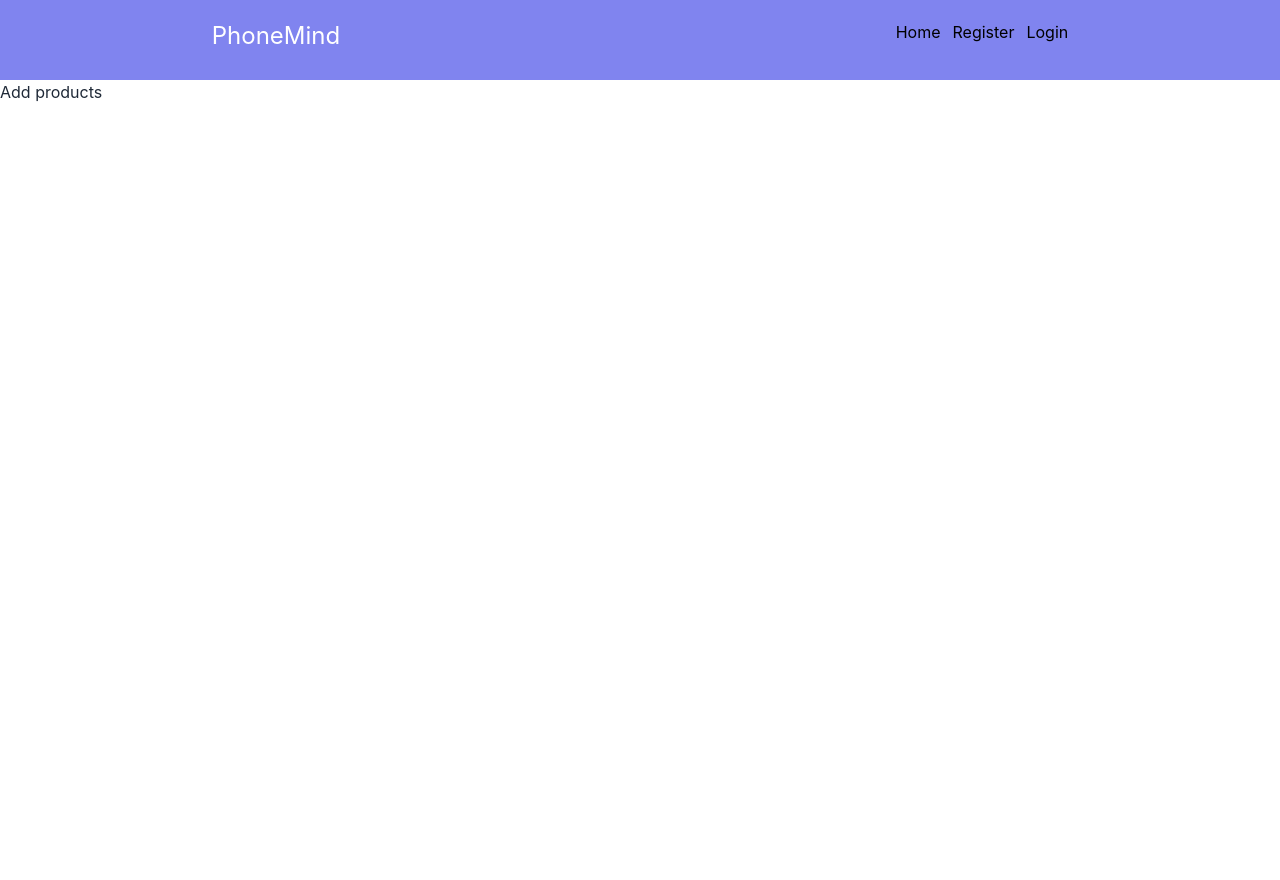
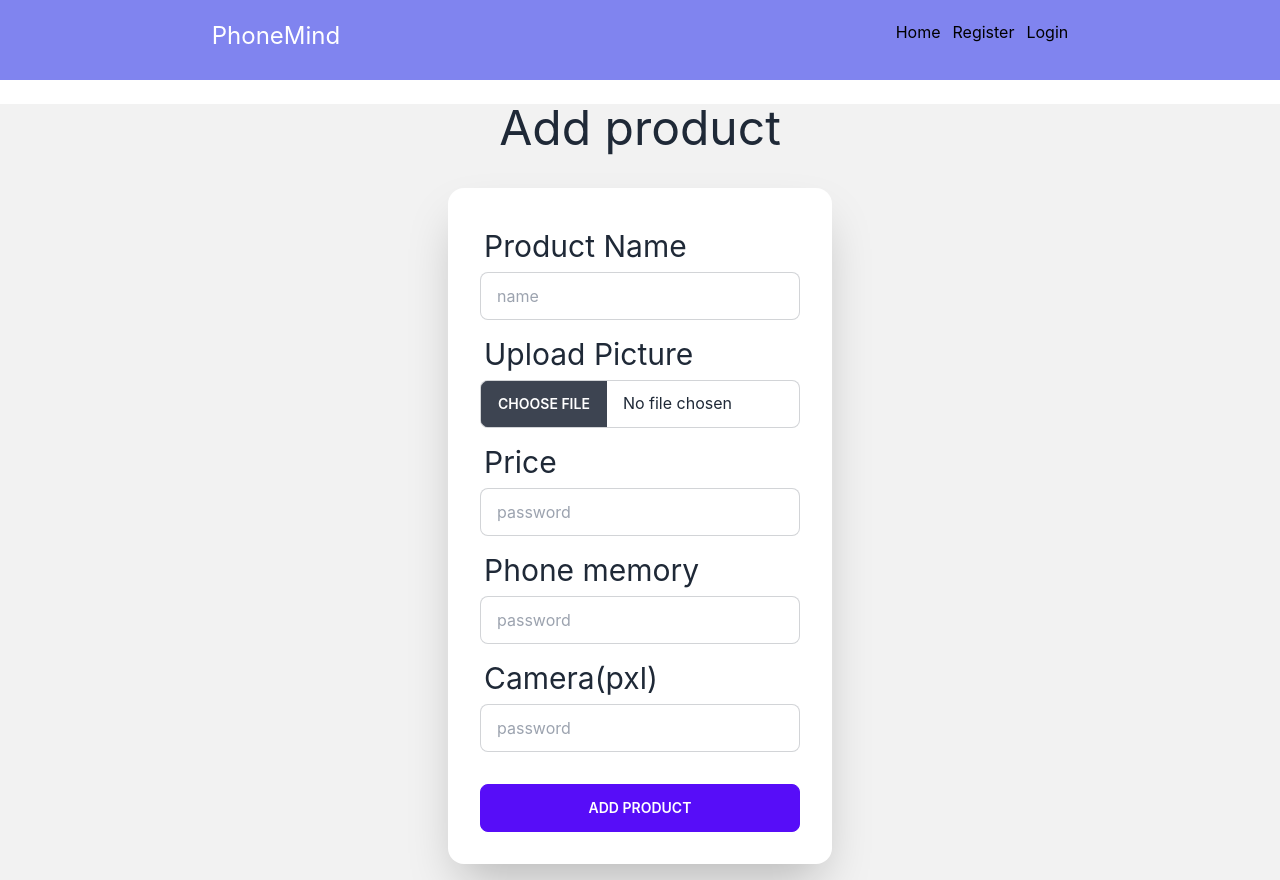
Before and after one commit to sou2000s/mobile-markerplace-client, a React (Create React App) app: page /addProducts in a window 1280 px wide. Before the commit the page ends 800 px from the top, so only its background shows below. Built offline with nearby package versions, Linux system fonts and the light colour scheme; no server answers.

Commit message:
cart total price and delete product from cart adeded

```diff
--- a/package.json
+++ b/package.json
@@ -3,6 +3,7 @@
   "version": "0.1.0",
   "private": true,
   "dependencies": {
+    "@tanstack/react-query": "^4.20.4",
     "@testing-library/jest-dom": "^5.16.5",
     "@testing-library/react": "^13.4.0",
     "@testing-library/user-event": "^13.5.0",
--- a/src/Components/Navbar.js
+++ b/src/Components/Navbar.js
@@ -10,7 +10,7 @@ import { useUserRole } from "../Hooks/useUserRole";
 
 const Navbar = () => {
   // const { logOut, user } = useContext(AuthContext);
-  const {logout , user} = useContext(AuthContext)
+  const {logout , user , cart} = useContext(AuthContext)
   // const [user ,setUser] = useState('')
   const [open, setOpen] = useState(false);
   const [userRole] =  useUserRole(user?.email)
@@ -34,7 +34,7 @@ const Navbar = () => {
   return (
     <div className="bg-[#8084ef] text-white h-20 md:p-5  flex justify-around ">
       <div className="flex md:mt-0 mt-4">
-        <h1 className="text-2xl">PhoneMind</h1>
+        <Link className="text-2xl" to='/'>PhoneMind</Link>
         {/* <img src={BrandImage} className="rounded-xl h-10  w-9 ml-3" alt="" /> */}
       </div>
 
@@ -58,7 +58,7 @@ const Navbar = () => {
           <NavLink className="ml-3" to="/cart" style={({ isActive }) =>
               isActive ? activeStyle : undefined
             }>
-           Cart
+           Cart {cart}
           </NavLink>
         </li>
 
--- a/src/Contexts/AuthProvider.js
+++ b/src/Contexts/AuthProvider.js
@@ -8,6 +8,7 @@ const AuthProvider = ({children}) => {
     const [user , setUser] = useState(null)
     const [userProfile , setUserProfile] = useState()
     const [loading  , setLoading] = useState(true)
+    const [cart , setCart] = useState(0)
 
      const test = {name: "Taa"}
 
@@ -49,7 +50,7 @@ const AuthProvider = ({children}) => {
         return ()=> unsubscribe()
     } , [userProfile])
 
-    const authInfo = { test,createUser ,setUserNameAndProfile , logout , loading , setLoading , login , user , setUserProfile  , setUser , googleAuthentication}
+    const authInfo = { cart , setCart,createUser ,setUserNameAndProfile , logout , loading , setLoading , login , user , setUserProfile  , setUser , googleAuthentication}
 
 
 
--- a/src/Routes/routes.js
+++ b/src/Routes/routes.js
@@ -5,13 +5,14 @@ import Cart from '../pages/Cart'
 import Login from "../pages/Login";
 import Register from "../pages/Register";
 import AddProducts from "../pages/AddProducts";
+import PrivateRoute from "./PrivateRoute/PrivateRoute";
 const routes = createBrowserRouter([
      {
         path:"/",
         element: <Main/>,
         children: [
             {path:'/' , element:<Home/>},
-            {path:"/cart" , element:<Cart/>},
+            {path:"/cart" , element:<PrivateRoute><Cart/></PrivateRoute>},
             {path:"/login" , element:<Login/>},
             {path:"/register" , element:<Register/>},
             {path:'/addProducts' , element:<AddProducts/>}
--- a/src/index.js
+++ b/src/index.js
@@ -4,16 +4,20 @@ import './index.css';
 import App from './App';
 import reportWebVitals from './reportWebVitals';
 import AuthProvider from './Contexts/AuthProvider';
+import { QueryClient, QueryClientProvider } from '@tanstack/react-query';
 
 const root = ReactDOM.createRoot(document.getElementById('root'));
 
+const queryClient = new QueryClient()
 
 root.render(
   <React.StrictMode>
+  <QueryClientProvider  client={queryClient}>
   <AuthProvider>
    <App />
 
   </AuthProvider>
+  </QueryClientProvider>
 
 
   </React.StrictMode>
--- a/src/pages/AddProducts.js
+++ b/src/pages/AddProducts.js
@@ -1,10 +1,61 @@
 import React from 'react';
+import { Link } from 'react-router-dom';
 
 const AddProducts = () => {
     return (
-        <div>
-            <h1>Add products</h1>
+    <div className=' bg-base-200'>
+           <h1 className='text-center mt-6 text-5xl'>Add product</h1>
+            <div className="hero mt-5 ml-2">
+
+        <div className="hero-content flex-col lg:flex-row-reverse">
+          <div className="text-center lg:text-left">
+
+          </div>
+          <form onSubmit='' className="card flex-shrink-0 w-full max-w-sm shadow-2xl bg-base-100">
+            <div className="card-body">
+              <div className="form-control">
+                <label className="label">
+                  <span className="label-text text-3xl">Product  Name</span>
+                </label>
+                <input type="text" placeholder="name" name='name' className="input input-bordered" />
+              </div>
+              <div className="form-control">
+                <label className="label">
+                  <span className="label-text text-3xl">Upload Picture</span>
+                </label>
+                <input type="file" className="file-input file-input-bordered w-full max-w-xs" />
+              </div>
+              <div className="form-control">
+                <label className="label">
+                  <span className="label-text text-3xl" >Price</span>
+                </label>
+                <input type="password" name='password' placeholder="password" className="input input-bordered" />
+
+              </div>
+              <div className="form-control">
+                <label className="label">
+                  <span className="label-text text-3xl" >Phone memory</span>
+                </label>
+                <input type="password" name='password' placeholder="password" className="input input-bordered" />
+
+              </div>
+              <div className="form-control">
+                <label className="label">
+                  <span className="label-text text-3xl" >Camera(pxl)</span>
+                </label>
+                <input type="password" name='password' placeholder="password" className="input input-bordered" />
+
+              </div>
+
+
+              <div className="form-control mt-6">
+                <button type='submit' className="btn btn-primary">Add product</button>
+              </div>
+            </div>
+          </form>
         </div>
+      </div>
+    </div>
     );
 };
 
--- a/src/pages/Cart.js
+++ b/src/pages/Cart.js
@@ -1,12 +1,75 @@
-import React, { useContext } from 'react';
+import { useQuery } from '@tanstack/react-query';
+import React, { useContext, useEffect, useState } from 'react';
 import { AuthContext } from '../Contexts/AuthProvider';
 
 const Cart = () => {
-    const {} = useContext(AuthContext)
+    const {user , cart , setCart } = useContext(AuthContext)
+
+//     const [cartProducts , setCartProducts] = useState([])
+//     useEffect(()=>{
+//    fetch(`http://localhost:5000/cartProducts/${user?.email}`)
+//    .then(res => res.json())
+//    .then(data => {
+//     setCartProducts(data)
+
+//    })
+
+//     } , [user])
+
+const {data:cartProducts ,refetch } = useQuery({
+    queryKey: ['useremail'],
+    queryFn: async () =>{
+        const res = await fetch(`http://localhost:5000/cartProducts/${user?.email}`)
+        const data = await res.json()
+
+        return data;
+    }
+})
+
+ const handleDelteProduct = (product) =>{
+         console.log(product);
+        //  total -= product.price
+    //    refetch()
+    fetch(`http://localhost:5000/cartProductDelte/${product._id}` , {
+        method: "DELETE"
+    })
+    .then(res => res.json())
+    .then(data => {
+        console.log(data);
+        refetch()
+        setCart(cart - 1)
+    })
+
+ }
+
+     let total = 0;
+    for(let i = 0 ; i < cartProducts?.length ; i++){
+        total += cartProducts[i]?.price
+
+    }
+
     return (
         <div>
-            <h1>Cart</h1>
+            <h1 className='text-center text-3xl'>{user?.displayName} ,Cart</h1>
+             <ul>
+                {cartProducts?.map(product =>{
+                    return <div>
+                    <li className='flex justify-evenly mt-12'>
+                    <div>
+                    <p className='text-xl'>Name:{product.name}</p>
+                        <p className='text-xl'>Price:{product.price}</p>
+                    </div>
+                        <div className='flex'>
+                            <img src={product.image} className='w-32' alt="" />
+                            <button className='ml-5 btn-sm btn-warning' onClick={()=>handleDelteProduct(product)}>Delete</button>
+                        </div>
+                    </li>
+                    <hr className='  ' />
+                    </div>
 
+                })}
+             </ul>
+             <h1 className='text-center text-xl mt-11'>Total Amount:{total}</h1>
         </div>
     );
 };
--- a/src/pages/Home.js
+++ b/src/pages/Home.js
@@ -4,7 +4,7 @@ import { AuthContext } from '../Contexts/AuthProvider';
 import Products from './Products';
 
 const Home = () => {
-  const {user} = useContext(AuthContext)
+  const {user , cart,setCart} = useContext(AuthContext)
 
    const [products , setProducts] = useState([])
    useEffect(()=>{
@@ -24,7 +24,8 @@ const handleAddToCart = (product)=>{
        price: product.price,
        image: product.image,
        productId: product._id,
-       buyrEamil:user?.email
+       buyrEamil:user?.email ,
+       buyrName: user?.displayName
   }
   fetch('http://localhost:5000/addToCart',{
     method:"POST",
@@ -34,7 +35,15 @@ const handleAddToCart = (product)=>{
     body: JSON.stringify(addededProduct)
   })
   .then(res => res.json())
-  .then(data => console.log(data))
+  .then(data => {
+
+       if(data.acknowledged ){
+           toast.success('successfully adeded')
+
+         setCart(cart + 1)
+       }
+
+  })
 
 }
 
```
Also changed, not shown: 1 other file (tests, documents, lock files or other folders).
